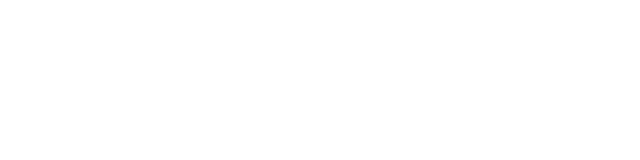
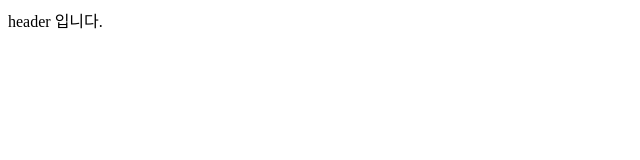
Before and after one commit to leeheewon-insplanet/prj_nuxt_insplanet, a Nuxt app: page / in a window 1280 px wide. Shown: the top 160 px of the page, without its empty margins (0-640 px from the left). Built offline with nearby package versions, Linux system fonts and the light colour scheme.

Commit message:
feat: 기본 레이아웃 구조 생성

```diff
--- /dev/null
+++ b/layouts/default.vue
@@ -0,0 +1,13 @@
+<template>
+  <!-- START : layout -->
+  <div id="wrapper">
+    <Header />
+    <Nuxt />
+  </div>
+</template>
+
+<script>
+export default {
+  name: 'DefaultLayout',
+}
+</script>
```
